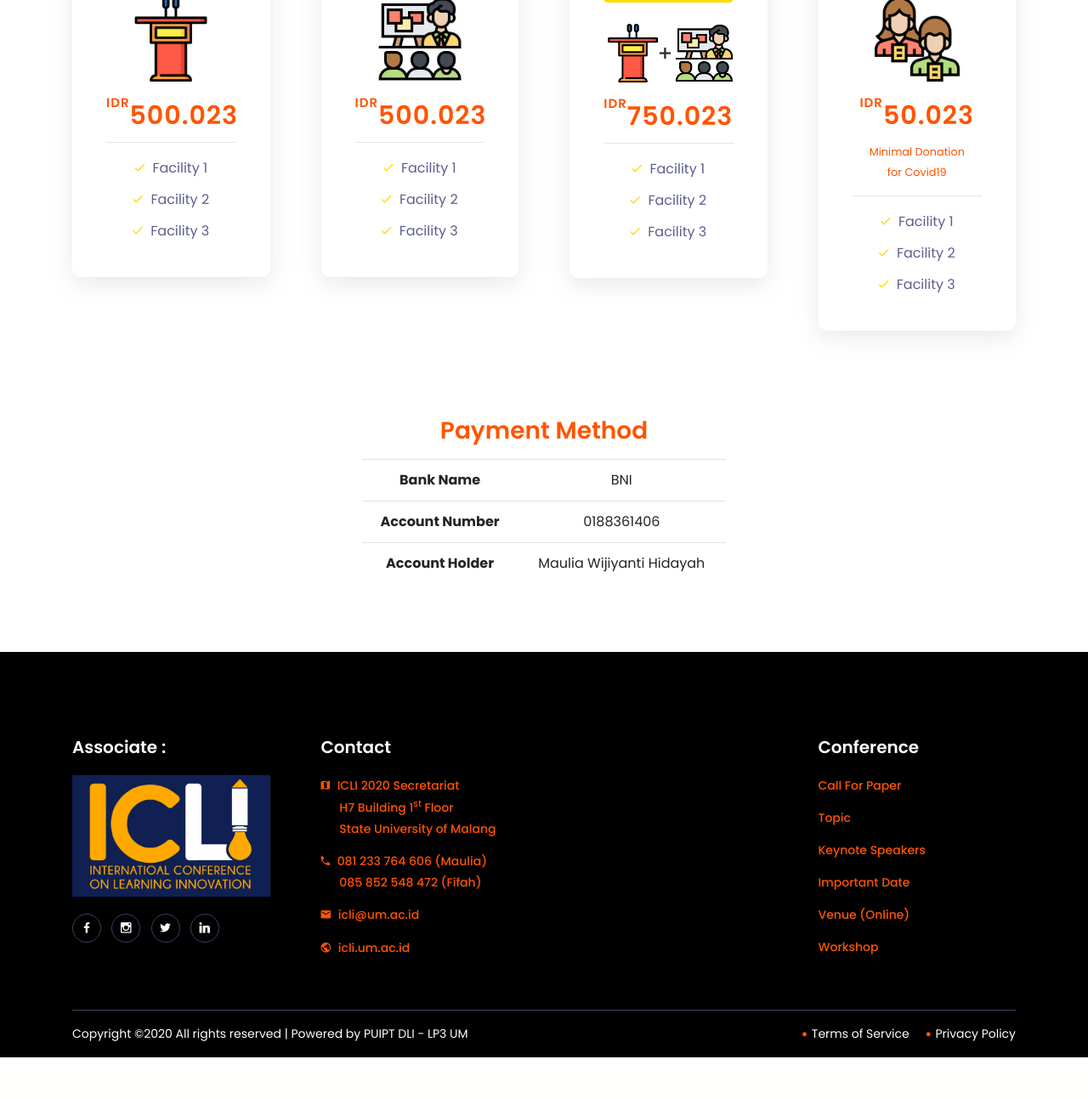
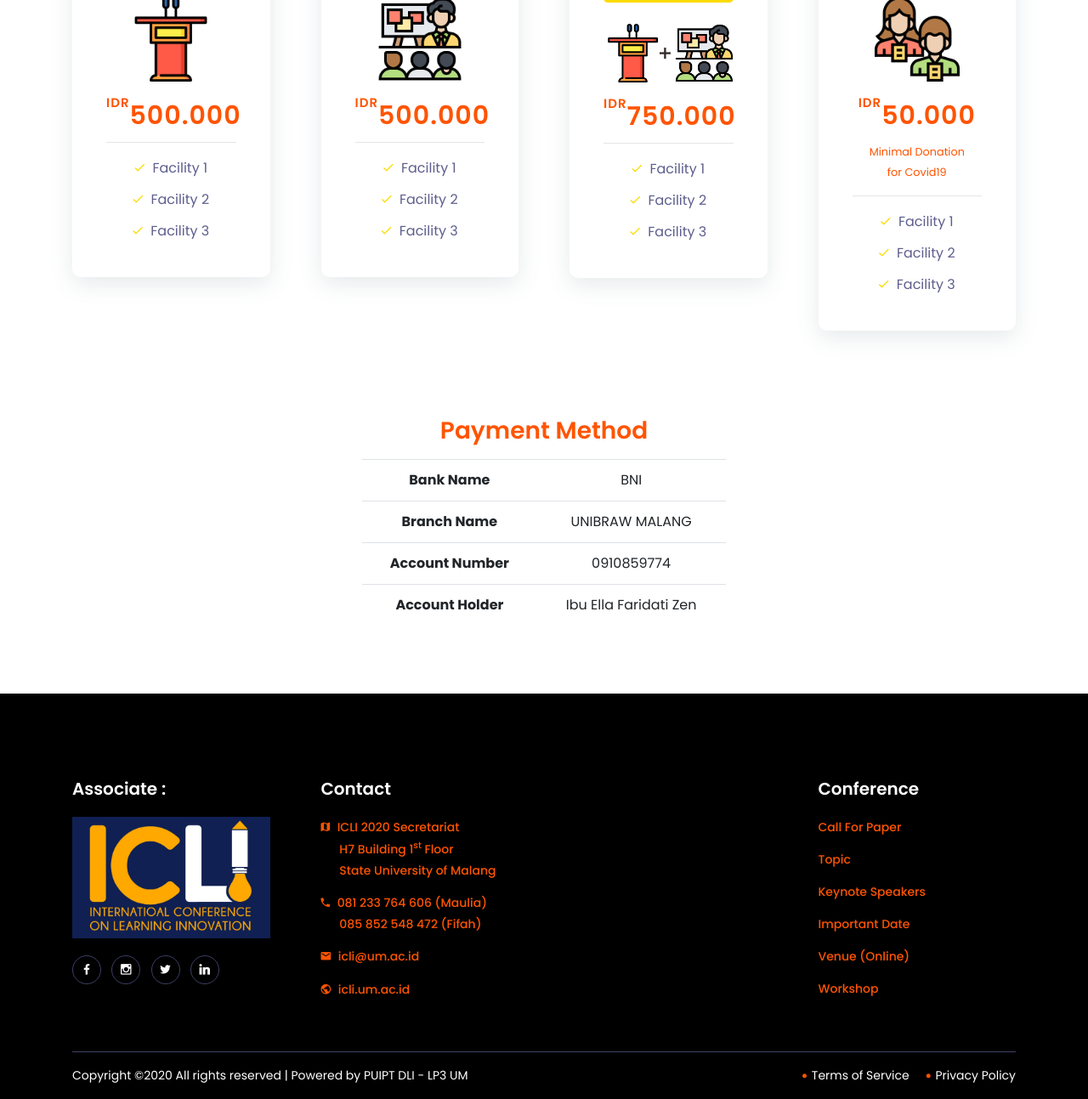
Before and after one commit to fandiarfa26/icli2020, a PHP site: page /database/contribution in a window 1280 px wide. Shown: the part 635-1928 px from the top of the page at 85% size. Before the commit the page ends 1879 px from the top, so only its background shows below. Run offline with PHP 8.4, Linux system fonts and the light colour scheme; some web fonts are replaced.

Commit message:
update speaker & contribution

```diff
--- a/application/controllers/Welcome.php
+++ b/application/controllers/Welcome.php
@@ -41,6 +41,14 @@ class Welcome extends CI_Controller {
             'special'   => 'Business & Education',
             'country'   => 'Indonesia',
 			'img'       => 'speaker-sachin.jpg',
+			'verified'  => true,
+        ],
+        [
+            'name'      => 'Prof. Dr. Djoko Saryono, M.Pd.',
+            'cv'        => 'Universitas Negeri Malang',
+            'special'   => 'Indonesian Literature Education',
+            'country'   => 'Indonesia',
+			'img'       => 'speaker-djoko.jpg',
 			'verified'  => true,
         ],
 
--- a/application/views/call_for_paper.php
+++ b/application/views/call_for_paper.php
@@ -5,7 +5,7 @@ defined('BASEPATH') OR exit('No direct script access allowed');
 <?php $this->load->view('_includes/top.php') ?>
 
 <!-- Breadcrumb Area Start -->
-<section class="breadcrumb-area bg-img bg-gradient-overlay jarallax" style="background-image: url(assets/guest/img/bg-img/graca.jpg);">
+<section class="breadcrumb-area bg-img bg-gradient-overlay jarallax" style="background-image: url(assets/guest/img/bg-img/conference.jpg);">
     <div class="container h-100">
         <div class="row h-100 align-items-center">
             <div class="col-12">
--- a/application/views/contribution.php
+++ b/application/views/contribution.php
@@ -36,7 +36,7 @@ defined('BASEPATH') OR exit('No direct script access allowed');
                         <div class="ticket-icon">
                             <img src="<?= base_url('assets/guest/img/conference.png') ?>" alt="">
                         </div>
-                        <h4 class="ticket-price"><span>IDR</span>500.023</h4>
+                        <h4 class="ticket-price"><span>IDR</span>500.000</h4>
                         <!-- <a href="#!" class="btn confer-btn w-100 mb-30">Get Tickets <i class="zmdi zmdi-long-arrow-right"></i></a> -->
                         <!-- Ticket Pricing Table Details -->
                         <hr>
@@ -56,7 +56,7 @@ defined('BASEPATH') OR exit('No direct script access allowed');
                         <div class="ticket-icon">
                             <img src="<?= base_url('assets/guest/img/workshop.png') ?>" alt="">
                         </div>
-                        <h6 class="ticket-price"><span>IDR</span>500.023</h6>
+                        <h6 class="ticket-price"><span>IDR</span>500.000</h6>
                         <!-- <a href="#!" class="btn confer-btn w-100 mb-30">Get Tickets <i class="zmdi zmdi-long-arrow-right"></i></a> -->
                         <!-- Ticket Pricing Table Details -->
                         <hr>
@@ -76,7 +76,7 @@ defined('BASEPATH') OR exit('No direct script access allowed');
                         <div class="ticket-icon">
                             <img src="<?= base_url('assets/guest/img/both2.png') ?>" alt="">
                         </div>
-                        <h4 class="ticket-price"><span>IDR</span>750.023</h4>
+                        <h4 class="ticket-price"><span>IDR</span>750.000</h4>
                         <!-- <a href="#!" class="btn confer-btn w-100 mb-30">Get Tickets <i class="zmdi zmdi-long-arrow-right"></i></a> -->
                         <!-- Ticket Pricing Table Details -->
                         <hr>
@@ -96,7 +96,7 @@ defined('BASEPATH') OR exit('No direct script access allowed');
                         <div class="ticket-icon">
                             <img src="<?= base_url('assets/guest/img/participant.png') ?>" alt="">
                         </div>
-                        <h4 class="ticket-price"><span>IDR</span>50.023</h4>
+                        <h4 class="ticket-price"><span>IDR</span>50.000</h4>
                         <small style="color:#FF5400">Minimal Donation <br> for Covid19</small>
                         <!-- <a href="#!" class="btn confer-btn w-100 mb-30">Get Tickets <i class="zmdi zmdi-long-arrow-right"></i></a> -->
                         <!-- Ticket Pricing Table Details -->
@@ -120,13 +120,21 @@ defined('BASEPATH') OR exit('No direct script access allowed');
                                 <th>Bank Name</th>
                                 <td>BNI</td>
                             </tr>
+                            <!-- <tr>
+                                <th>Swift Code</th>
+                                <td>ABCNSJNHD</td>
+                            </tr> -->
+                            <tr>
+                                <th>Branch Name</th>
+                                <td>UNIBRAW MALANG</td>
+                            </tr>
                             <tr>
                                 <th>Account Number</th>
-                                <td>0188361406</td>
+                                <td>0910859774</td>
                             </tr>
                             <tr>
                                 <th>Account Holder</th>
-                                <td>Maulia Wijiyanti Hidayah</td>
+                                <td>Ibu Ella Faridati Zen</td>
                             </tr>
                         </table>
                     </p>
--- a/application/views/keynote_speakers.php
+++ b/application/views/keynote_speakers.php
@@ -30,7 +30,7 @@ defined('BASEPATH') OR exit('No direct script access allowed');
         <div class="row">
         <?php foreach ($speakers as $speaker) { ?>
             <!-- Single Speaker Area -->
-            <div class="col-12 col-md-6 col-lg-3">
+            <div class="col-12 col-md-6 col-lg-4">
                 <div class="single-speaker-area wow fadeInUp" data-wow-delay="300ms">
                     <!-- Thumb -->
                     <div class="speaker-single-thumb">
@@ -40,11 +40,11 @@ defined('BASEPATH') OR exit('No direct script access allowed');
                 </div>
                 <div class="wow fadeInUp">
                     <small><?= ($speaker['verified'] == true) ? '[Confirmed ✔️]' : '[Under Confirmation]' ?></small>
-                    <h6><?= $speaker['name'] ?></h6>
+                    <h5><?= $speaker['name'] ?></h5>
                     <p>
                         <!-- <?= $speaker['cv'] ?> <br> -->
                         <small><?= $speaker['special'] ?></small>
-                        <h6 style="color: #333;"><?= $speaker['country'] ?></h6>
+                        <h5 style="color: #333;"><?= $speaker['country'] ?></h5>
                     </p>
                 </div>
             </div>
--- a/assets/guest/style.css
+++ b/assets/guest/style.css
@@ -1402,6 +1402,8 @@ input:required {
     .single-speaker-area .speaker-single-thumb img {
       -webkit-transition-duration: 1500ms;
       -o-transition-duration: 1500ms;
+      -webkit-filter: grayscale(100%);
+      filter: grayscale(100%);
       transition-duration: 1500ms;
       border-radius: 10px;
       width: 100%; }
```
Also changed, not shown: application/views/homepage.php (+6 -6 lines), application/views/organizing_commitee.php (+4 -4 lines), assets/guest/img/speaker-djoko.jpg (added).
